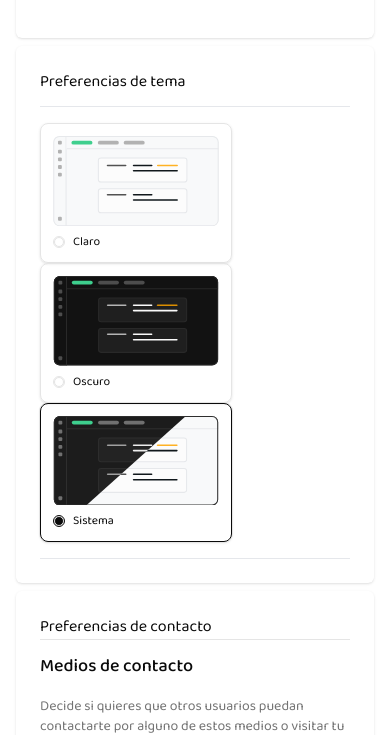
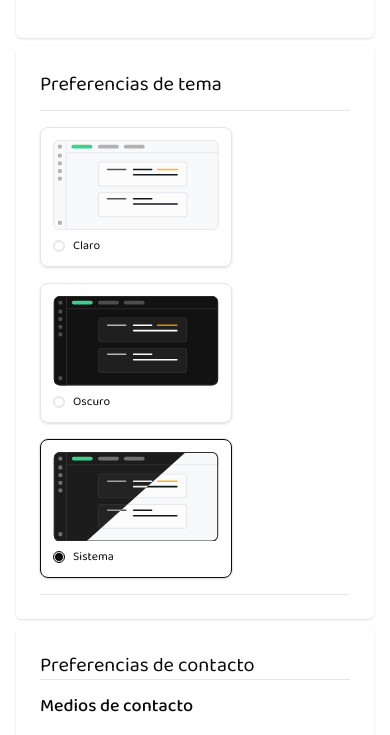
Before and after one commit to cdomdev/tudami, a Next.js app: page /profile-user/account-setting in a window 390 px wide. Shown: the part 471-1206 px from the top of the page. Built offline with nearby package versions, Linux system fonts and the light colour scheme; no server answers.

Commit message:
ajuste de spacios en visual movil

```diff
--- a/src/app/profile-user/account-setting/page.tsx
+++ b/src/app/profile-user/account-setting/page.tsx
@@ -38,11 +38,11 @@ export default function PreferenciasTema() {
         role="region"
         aria-labelledby="opciones-tema-title"
       >
-        <h2 id="opciones-tema-title" className="md:text-xl font-normal mb-3">
+        <h2 id="opciones-tema-title" className="text-xl font-normal mb-3">
           Preferencias de tema
         </h2>
 
-        <div className="grid place-content-center grid-cols-1 sm:grid-cols-2 lg:grid-cols-3 border-t border-b py-4 border-gray-200 dark:border-gray-700 mx-auto">
+        <div className="grid space-y-4 place-content-center grid-cols-1 sm:grid-cols-2 lg:grid-cols-3 border-t border-b py-4 border-gray-200 dark:border-gray-700 mx-auto">
           <ButtonLight />
           <ButtonDark />
           <ButtonSystem />
@@ -56,7 +56,7 @@ export default function PreferenciasTema() {
       >
         <h3
           id="preferencias-contacto-title"
-          className="md:text-xl border-b font-normal mb-3"
+          className="text-xl border-b font-normal mb-3"
         >
           Preferencias de contacto
         </h3>
```
